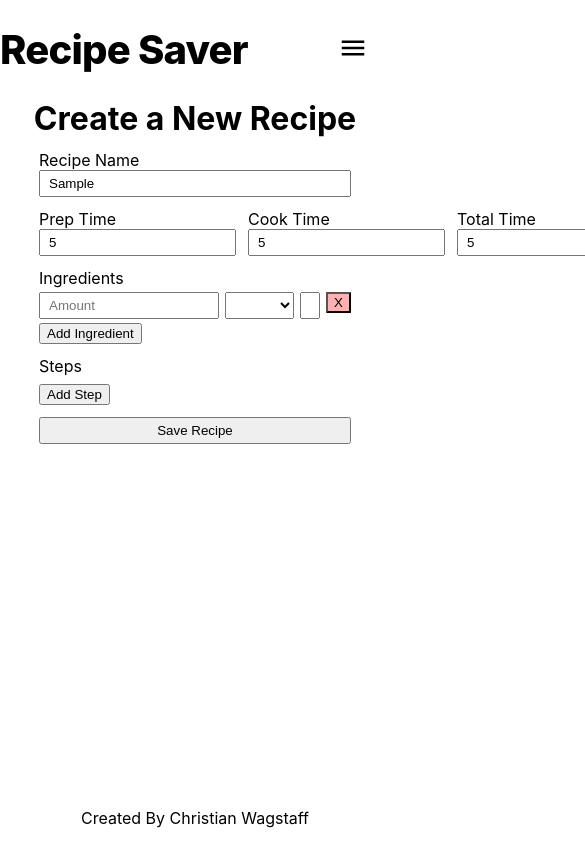
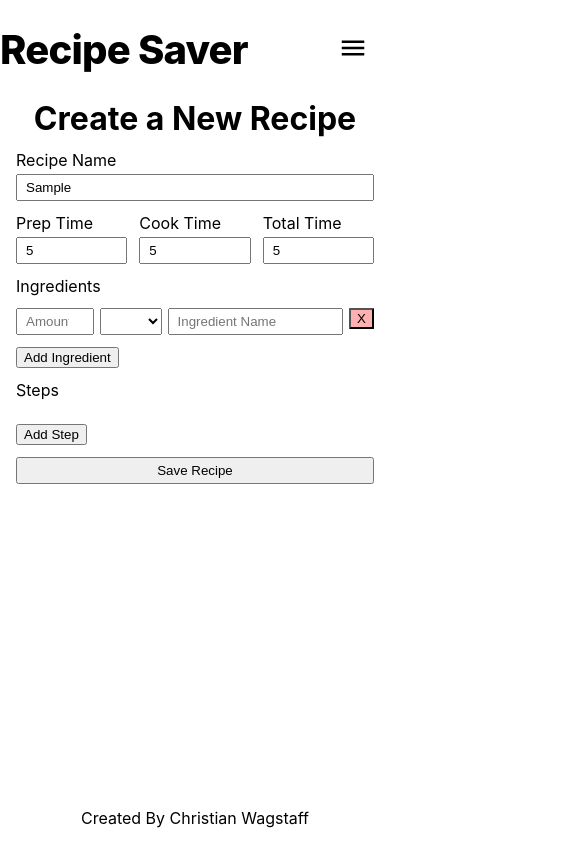
Before and after one commit to christianwagstaff/recipe_saver, a Next.js app: page /recipes/new in a window 390 px wide. Both pictures are taken after typing "Sample", "5", "5", "5" into the empty fields and a click on the button "Add Ingredient". Shown: the top 844 px of the page, 585 px wide, since content can reach past the window. Built offline with nearby package versions, Linux system fonts and the light colour scheme.

Commit message:
New Recipe mobile css improvment

```diff
--- a/components/NewRecipeForm.module.css
+++ b/components/NewRecipeForm.module.css
@@ -2,7 +2,8 @@
   display: flex;
   flex-direction: column;
   gap: 12px;
-  width: 80%;
+  width: 100%;
+  padding: 0 1rem;
 }
 
 .form > * {
@@ -11,16 +12,21 @@
 }
 
 .times {
-  display: grid;
-  grid-template-columns: 1fr 1fr 1fr;
+  display: flex;
   gap: 12px;
+  width: 100%;
+  overflow: hidden;
+}
+
+.times .input input {
+  width: 100%;
 }
 
 .input {
   width: 100%;
-  max-width: 100%;
   display: flex;
   flex-direction: column;
+  gap: 0.25rem;
 }
 
 .input.error {
@@ -32,19 +38,34 @@
   color: red;
 }
 
+.input.amount {
+  max-width: calc(4.5rem + 4vw);
+}
+
 .ingredientList {
   display: flex;
   flex-direction: column;
   align-items: flex-start;
-  gap: 4px;
+  gap: 12px;
 }
 
 .ingredient {
   width: 100%;
-  display: grid;
-  grid-template-columns: auto auto 3fr auto;
+  display: flex;
   gap: 6px;
   align-items: flex-start;
+}
+
+.flexGrow {
+  flex-grow: 1;
+}
+
+.flexGrow .input {
+  width: 100%;
+}
+
+.ingredient .input {
+  min-width: fit-content;
 }
 
 .remove {
--- a/components/NewRecipeForm.tsx
+++ b/components/NewRecipeForm.tsx
@@ -143,8 +143,8 @@ const NewRecipeForm = () => {
                   placeholder="Amount"
                   className={
                     ingredient.errors.amount
-                      ? `${styles.input} ${styles.error}`
-                      : styles.input
+                      ? `${styles.input} ${styles.amount} ${styles.error}`
+                      : `${styles.input} ${styles.amount}`
                   }
                   name="amount"
                   value={ingredient.amount}
@@ -176,7 +176,7 @@ const NewRecipeForm = () => {
                   <div className={styles.invalidInput}>Required</div>
                 )}
               </div>
-              <div className={styles.col}>
+              <div className={`${styles.col} ${styles.flexGrow}`}>
                 <input
                   type="text"
                   name="name"
```
